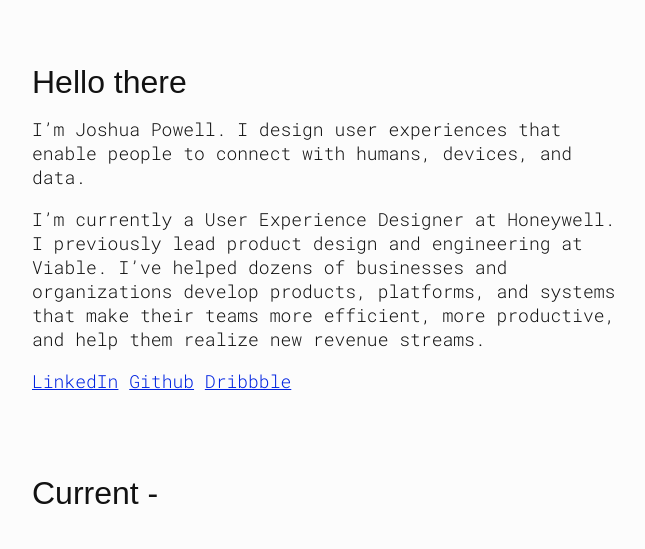
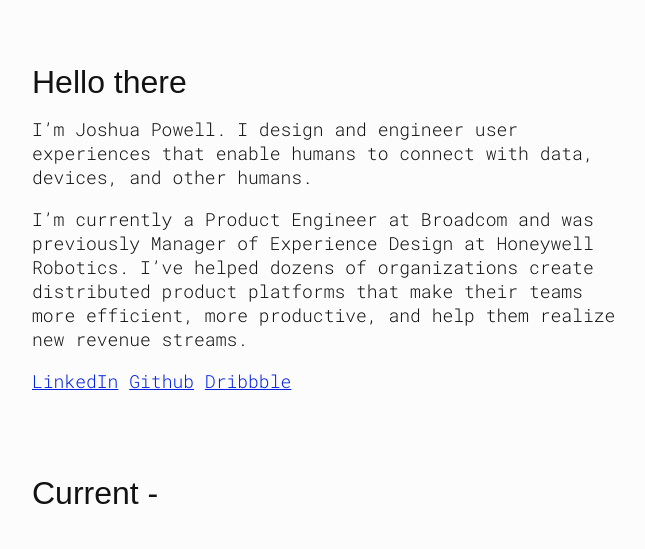
Before and after one commit to joshuapowell/www.joshuapowell.io, a Python web app: template app/templates/index.html in a window 1280 px wide. Shown: the part 84-633 px from the top of the page, without its empty margins (8-653 px from the left). Run offline with Jinja, Linux system fonts and the light colour scheme; the template is opened without the code that fills it, so the values that code supplies are empty; some web fonts are replaced.

Commit message:
Updated home page introduction text

```diff
--- a/app/templates/index.html
+++ b/app/templates/index.html
@@ -16,10 +16,10 @@
     <div class="row lead">
       <div class="col-xs-12 col-sm-12 col-md-6 col-lg-6">
         <p>
-            I’m Joshua Powell. I design user experiences that enable people to connect with humans, devices, and data.
+            I’m Joshua Powell. I design and engineer user experiences that enable humans to connect with data, devices, and other humans.
         </p>
         <p>
-            I’m currently a User Experience Designer at Honeywell. I previously lead product design and engineering at Viable. I’ve helped dozens of businesses and organizations develop products, platforms, and systems that make their teams more efficient, more productive, and help them realize new revenue streams.
+          I’m currently a Product Engineer at Broadcom and was previously Manager of Experience Design at Honeywell Robotics. I’ve helped dozens of organizations create distributed product platforms that make their teams more efficient, more productive, and help them realize new revenue streams.
         </p>
         <p>
           <a href="https://www.linkedin.com/in/joshuaisaacpowell/" target="_blank" rel="noreferrer">LinkedIn</a> <a href="https://github.com/joshuapowell" target="_blank" rel="noreferrer">Github</a> <a href="https://dribbble.com/joshuapowell" target="_blank" rel="noreferrer">Dribbble</a>
```
